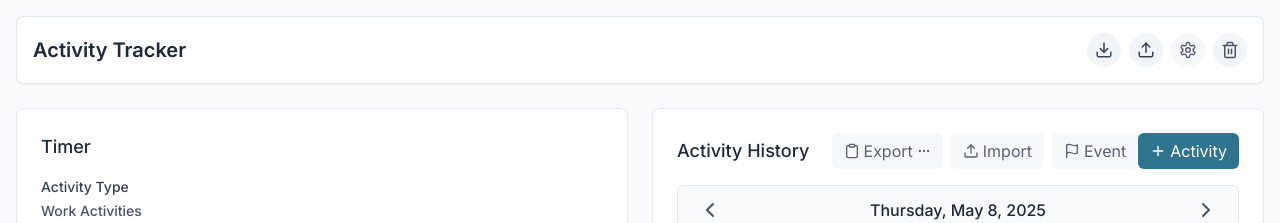
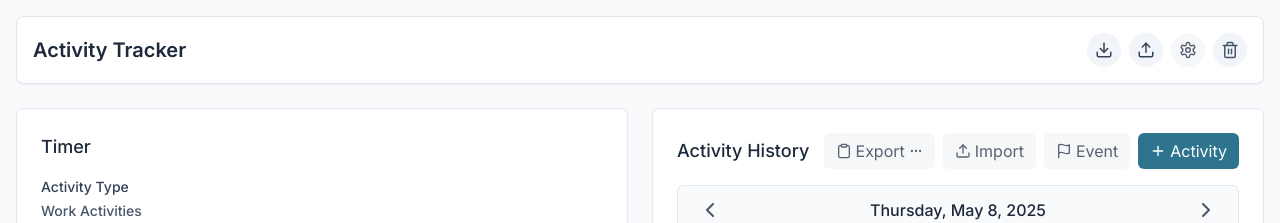
Before and after one commit to simondcohen/activitytracker, a React (Vite) app: page / in a window 1280 px wide. Shown: the top 223 px of the page. Built offline with nearby package versions, Linux system fonts and the light colour scheme.

Commit message:
Fix button layout in Activity History header section - Remove extra wrapper div around Event and Activity buttons - Put all buttons in single flex container with consistent gap-2 spacing - Maintain Activity button's primary styling - Improve overall button alignment and spacing

```diff
--- a/src/App.tsx
+++ b/src/App.tsx
@@ -601,7 +601,6 @@ export default function App() {
                   <Upload size={16} />
                   <span>Import</span>
                 </button>
-                <div className="flex">
                 <button
                   onClick={() => setShowTimestampEventForm(true)}
                   className="btn-icon"
@@ -618,7 +617,6 @@ export default function App() {
                   <Plus size={16} />
                   <span>Activity</span>
                 </button>
-                </div>
               </div>
             </div>
 
```
Lines whose indentation alone changed are shown as unchanged.
